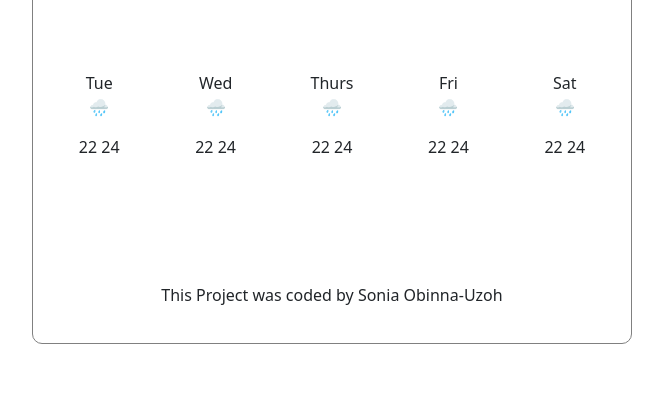
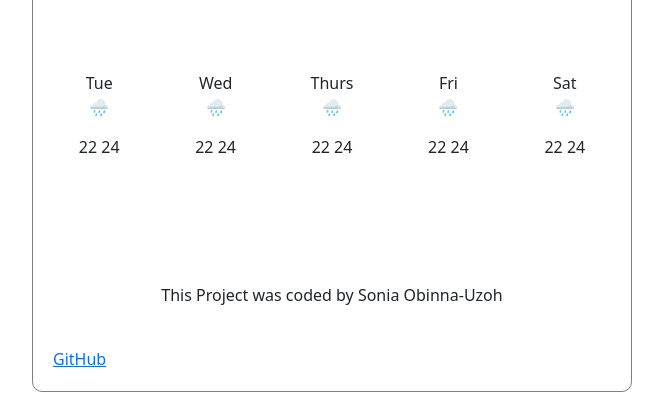
Before and after one commit to sobinnau/weather-app-project, a website built with Parcel: page weather-app-project-doc/index.html in a window 1280 px wide. Shown: the part 386-800 px from the top of the page, without its empty margins (308-971 px from the left). Built offline with nearby package versions, Linux system fonts and the light colour scheme; no server answers.

Commit message:
added github link

```diff
--- a/weather-app-project-doc/index.html
+++ b/weather-app-project-doc/index.html
@@ -106,6 +106,10 @@
           </div>
         </div>
         <p>This Project was coded by Sonia Obinna-Uzoh</p>
+        <br />
+        <a href="https://github.com/sobinnau/weather-app-project" target="blank"
+          >GitHub</a
+        >
       </div>
     </div>
     <script src="src/index.js"></script>
```
Also changed, not shown: 3 other files.
